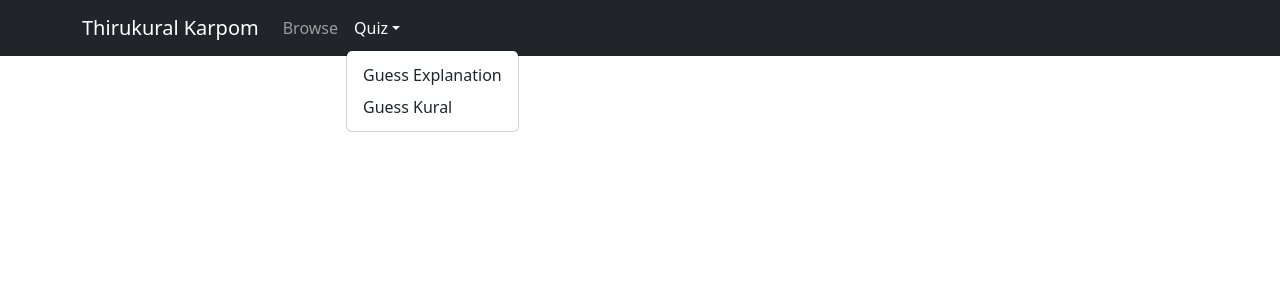
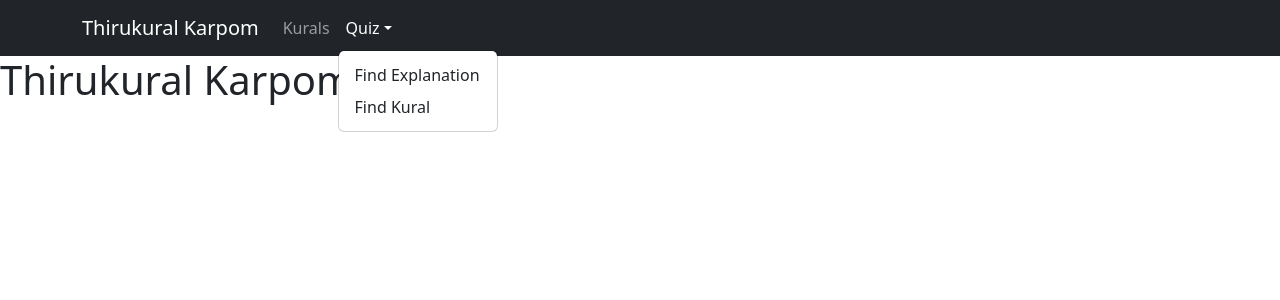
Before and after one commit to thirukural-karpom/thirukural-karpom, a React (Create React App) app: page /kurals in a window 1280 px wide. Both pictures are taken after a click on the button "Quiz". Shown: the top 300 px of the page. Built offline with nearby package versions, Linux system fonts and the light colour scheme.

Commit message:
Add language support and translations

```diff
--- a/package.json
+++ b/package.json
@@ -7,9 +7,11 @@
     "@testing-library/react": "^11.1.0",
     "@testing-library/user-event": "^12.1.10",
     "bootstrap": "5.1.1",
+    "i18next": "^21.1.0",
     "react": "^17.0.2",
     "react-bootstrap": "^2.0.0-rc.0",
     "react-dom": "^17.0.2",
+    "react-i18next": "^11.12.0",
     "react-router-dom": "^5.3.0",
     "react-scripts": "4.0.3",
     "web-vitals": "^1.0.1"
--- a/src/components/Browse.js
+++ /dev/null
@@ -1,10 +0,0 @@
-import React from "react"
-import getString from "../strings"
-
-const Browse = () => (
-  <div>
-    <h1>{getString("appName")}</h1>
-  </div>
-)
-
-export default Browse
--- a/src/components/Header.js
+++ b/src/components/Header.js
@@ -1,29 +1,33 @@
 import React from "react"
-import { Link } from "react-router-dom"
 import Navbar from "react-bootstrap/Navbar"
 import NavDropdown from "react-bootstrap/NavDropdown"
 import Nav from "react-bootstrap/Nav"
 import Container from "react-bootstrap/Container"
-import getString from "../strings";
+import { useTranslation } from "react-i18next";
 
-const Header = () => (
-  <header>
-    <Navbar bg="dark" variant="dark" expand="lg">
+
+const Header = () => {
+  const { t } = useTranslation();
+
+  return (
+    <header>
+      <Navbar bg="dark" variant="dark" expand="lg">
         <Container>
-          <Navbar.Brand href="/">{getString("appName")}</Navbar.Brand>
+          <Navbar.Brand href="/">{t("Thirukural Karpom")}</Navbar.Brand>
           <Navbar.Toggle aria-controls="basic-navbar-nav" />
           <Navbar.Collapse id="basic-navbar-nav">
             <Nav>
-              <Nav.Link href="/browse">{getString("navBarBrowseTitle")}</Nav.Link>
-              <NavDropdown title="Quiz">
-                <NavDropdown.Item href="/quiz/:guessExplanation">{getString("navBarQuizGuessExplanationTitle")}</NavDropdown.Item>
-                <NavDropdown.Item href="/quiz/:guessKural">{getString("navBarQuizGuessKuralTitle")}</NavDropdown.Item>
+              <Nav.Link href="/kurals">{t("Kurals")}</Nav.Link>
+              <NavDropdown title={t("Quiz")}>
+                <NavDropdown.Item href="/quiz/:guessExplanation">{t("Find Explanation")}</NavDropdown.Item>
+                <NavDropdown.Item href="/quiz/:guessKural">{t("Find Kural")}</NavDropdown.Item>
               </NavDropdown>
             </Nav>
           </Navbar.Collapse>
         </Container>
       </Navbar>
-  </header>
-)
+    </header>
+  )
+}
 
 export default Header
--- /dev/null
+++ b/src/components/Kurals.js
@@ -0,0 +1,14 @@
+import React from "react"
+import { useTranslation } from "react-i18next";
+
+const Kurals = () => {
+  const { t } = useTranslation();
+
+  return (
+    <div>
+      <h1>{t("Thirukural Karpom")}</h1>
+    </div>
+  )
+}
+
+export default Kurals
--- a/src/components/Main.js
+++ b/src/components/Main.js
@@ -1,12 +1,12 @@
 import React from "react"
 import { Switch, Route } from "react-router-dom"
-import Browse from "./Browse"
+import Kurals from "./Kurals"
 
 const Main = () => (
   <main>
     <Switch>
-      <Route exact path="/" component={Browse} />
-      <Route exact path="/browse" component={Browse} />
+      <Route exact path="/" component={Kurals} />
+      <Route exact path="/kurals" component={Kurals} />
     </Switch>
   </main>
 )
--- /dev/null
+++ b/src/en.json
@@ -0,0 +1,9 @@
+{
+  "translations": {
+    "Thirukural Karpom": "Thirukural Karpom",
+    "Kurals": "Kurals",
+    "Quiz": "Quiz",
+    "Find Explanation": "Find Explanation",
+    "Find Kural": "Find Kural"
+  }
+}
--- /dev/null
+++ b/src/i18n.js
@@ -0,0 +1,26 @@
+import i18n from "i18next";
+import { initReactI18next } from "react-i18next";
+import en from "./en.json"
+import ta from "./ta.json"
+
+i18n
+  .use(initReactI18next)
+  .init({
+    resources: {
+      en: en,
+      ta: ta
+    },
+    lng: "en",
+    fallbackLng: "en",
+    debug: false,
+
+    interpolation: {
+      escapeValue: false
+    },
+
+    react: {
+      wait: true
+    }
+  });
+
+export default i18n;
--- a/src/index.js
+++ b/src/index.js
@@ -1,15 +1,18 @@
 import React from "react";
 import ReactDOM from "react-dom";
+import { I18nextProvider } from "react-i18next";
+import { BrowserRouter } from "react-router-dom";
 import App from "./components/App";
-import { BrowserRouter } from "react-router-dom"
+import i18n from "./i18n";
 import reportWebVitals from "./reportWebVitals";
-
 import "bootstrap/dist/css/bootstrap.min.css";
 
 ReactDOM.render(
-  <BrowserRouter>
-    <App />
-  </BrowserRouter>,
+  <I18nextProvider i18n={i18n}>
+    <BrowserRouter>
+      <App />
+    </BrowserRouter>
+  </I18nextProvider>,
   document.getElementById("root")
 );
 
--- a/src/strings.js
+++ /dev/null
@@ -1,17 +0,0 @@
-const strings = {
-  english: {
-    appName: "Thirukural Karpom",
-    navBarBrowseTitle: "Browse",
-    navBarQuizTitle: "Quiz",
-    navBarQuizGuessExplanationTitle: "Guess Explanation",
-    navBarQuizGuessKuralTitle: "Guess Kural",
-  },
-  tamil: {
-    appName: "திருக்குறள் கற்போம்",
-    navBarBrowseTitle: "---",
-  }
-}
-
-const getString = (id, language = "english") => strings[language][id]
-
-export default getString
--- /dev/null
+++ b/src/ta.json
@@ -0,0 +1,9 @@
+{
+  "translations": {
+    "Thirukural Karpom": "திருக்குறள் கற்போம்",
+    "Kurals": "குறள்கள்",
+    "Quiz": "வினாவிடை",
+    "Find Explanation": "விளக்கத்தைக் கண்டுபிடிக்கவும்",
+    "Find Kural": "குறளை கண்டுபிடிக்கவும்"
+  }
+}
```
Also changed, not shown: 1 other file (tests, documents, lock files or other folders).
